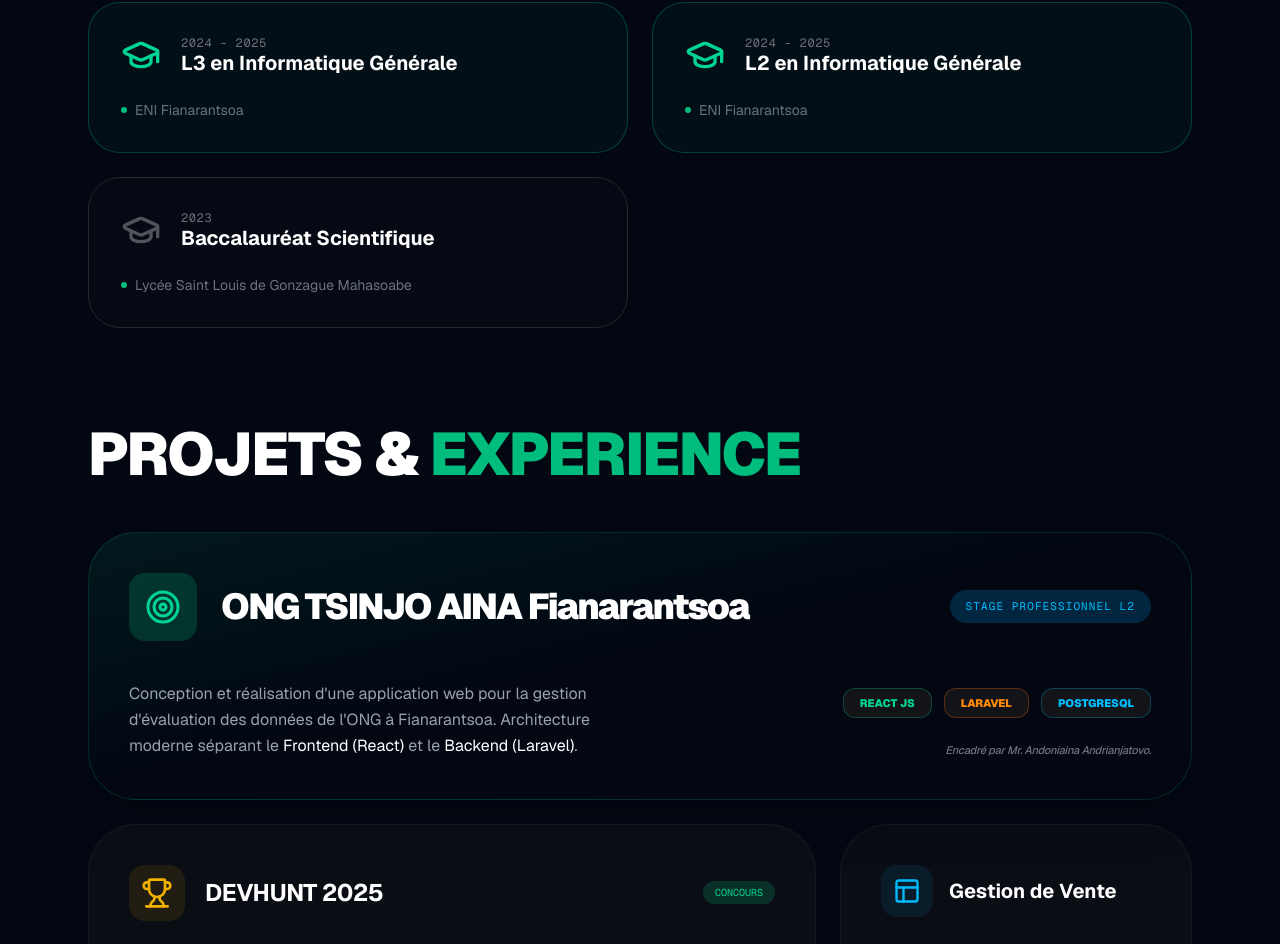
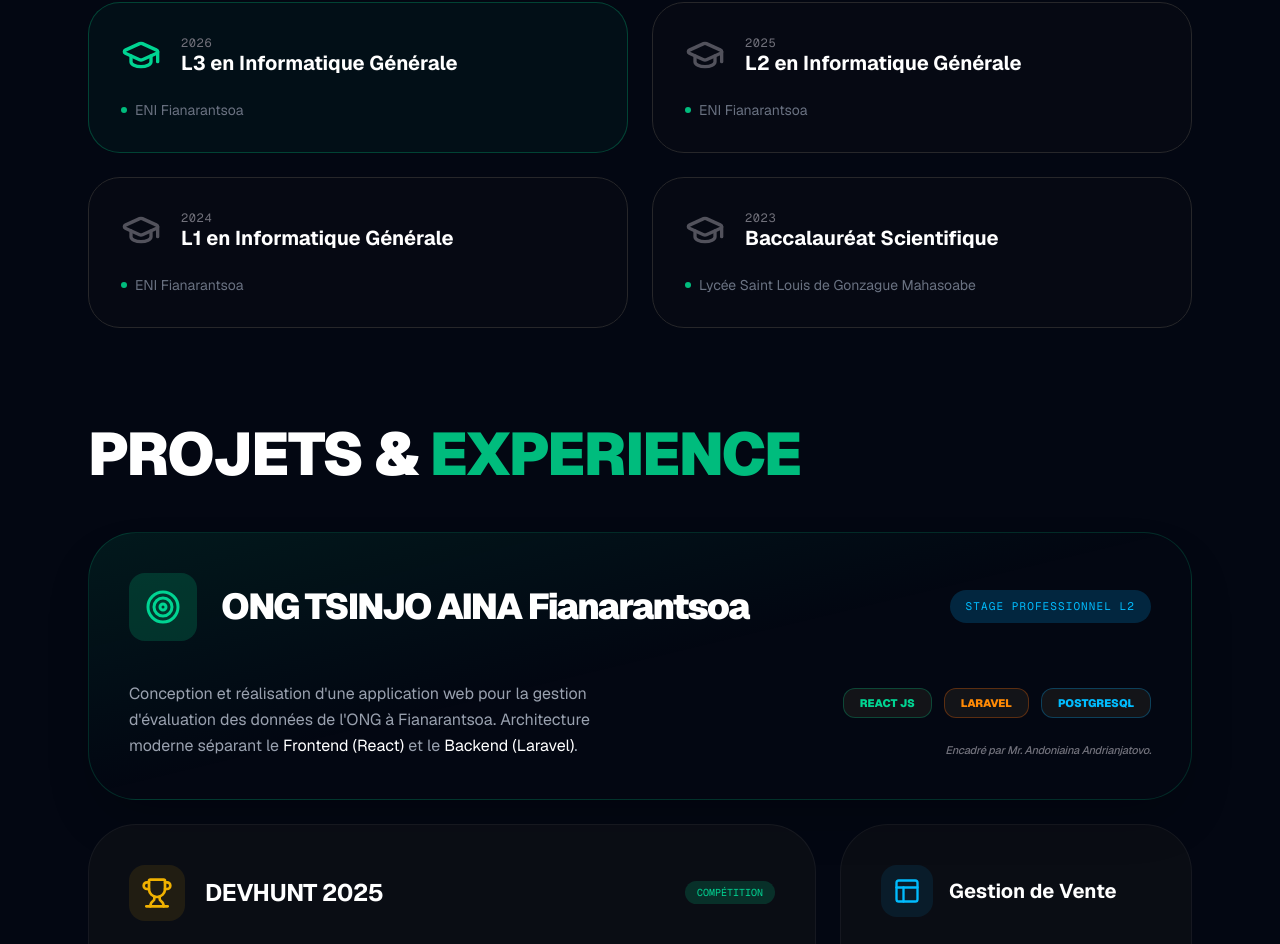
Before and after one commit to Nantenaina29/portfolio, a Next.js app: page / in a window 1280 px wide. Shown: the part 1236-2180 px from the top of the page. Built offline with nearby package versions, Linux system fonts and the light colour scheme.

Commit message:
Fix : Update page formations

```diff
--- a/app/page.tsx
+++ b/app/page.tsx
@@ -151,8 +151,9 @@ export default function Portfolio() {
 
         <div className="grid grid-cols-1 md:grid-cols-2 gap-6">
           {[
-            { date: "2024 - 2025", title: "L3 en Informatique Générale", loc: "ENI Fianarantsoa", active: true },
-            { date: "2024 - 2025", title: "L2 en Informatique Générale", loc: "ENI Fianarantsoa", active: true },
+            { date: "2026", title: "L3 en Informatique Générale", loc: "ENI Fianarantsoa", active: true },
+            { date: "2025", title: "L2 en Informatique Générale", loc: "ENI Fianarantsoa", active: false },
+            { date: "2024", title: "L1 en Informatique Générale", loc: "ENI Fianarantsoa", active: false },
             { date: "2023", title: "Baccalauréat Scientifique", loc: "Lycée Saint Louis de Gonzague Mahasoabe", active: false },
           ].map((edu, i) => (
             <motion.div
@@ -244,7 +245,7 @@ export default function Portfolio() {
                     </div>
                     <h3 className="text-2xl font-bold uppercase tracking-tight text-white">DevHunt 2025</h3>
                   </div>
-                  <span className="text-[10px] font-mono bg-emerald-500/20 text-emerald-400 px-3 py-1 rounded-full uppercase">Concours</span>
+                  <span className="text-[10px] font-mono bg-emerald-500/20 text-emerald-400 px-3 py-1 rounded-full uppercase">Compétition</span>
                 </div>
                 <p className="text-gray-400 text-sm leading-relaxed mb-8">Participation au concours national de développement d'application web à l'ENI. Travail intense en équipe sous pression.</p>
               </div>
```
